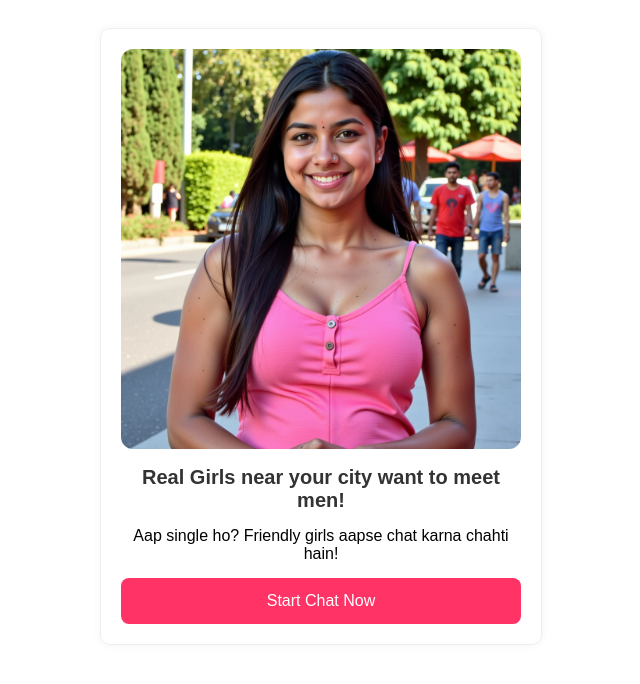
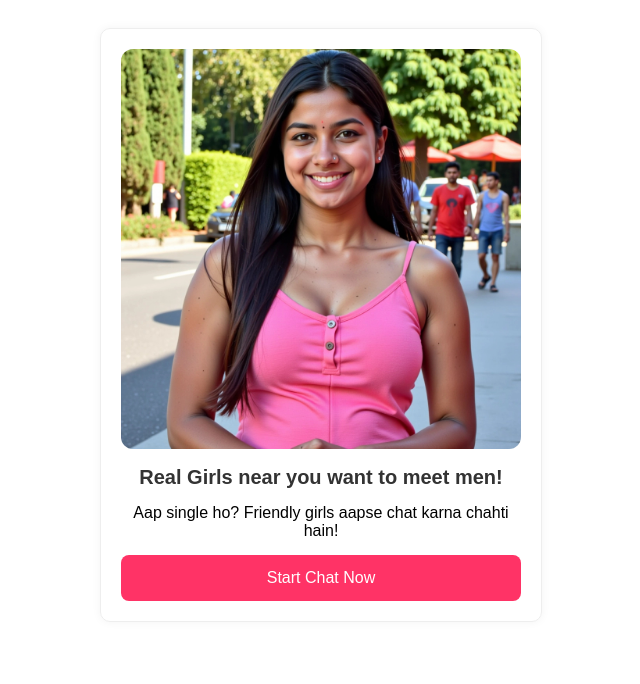
Before and after one commit to elenab881312-code/dating-prelander-india_H01, a plain HTML site: page index.html in a window 1280 px wide. Shown: the whole page, without its empty margins (319-959 px from the left). Drawn offline with Linux system fonts and the light colour scheme.

Commit message:
Add files via upload

```diff
--- a/index.html
+++ b/index.html
@@ -16,7 +16,7 @@
 <body>
   <div class="container">
     <img src="001.jpg" alt="Girl">
-    <h1>Real Girls near {city} want to meet men!</h1>
+    <h1>Real Girls near you want to meet men!</h1>
     <p>Aap single ho? Friendly girls aapse chat karna chahti hain!</p>
     <button onclick="window.location.href='https://mylead.global/stl/your_offer_link/?sub_id={clickid}&city={city}&device={device}'">Start Chat Now</button>
   </div>
```
